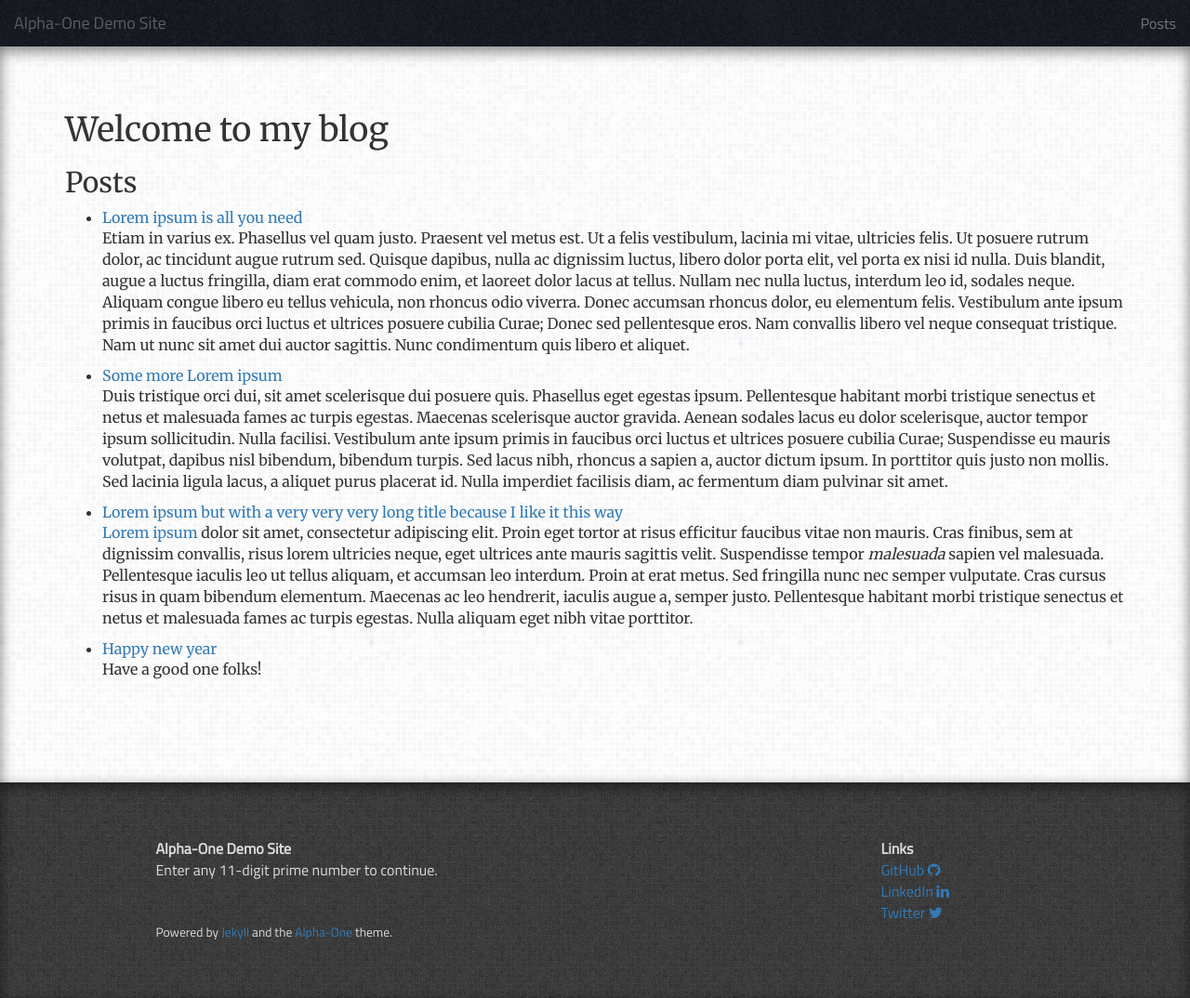
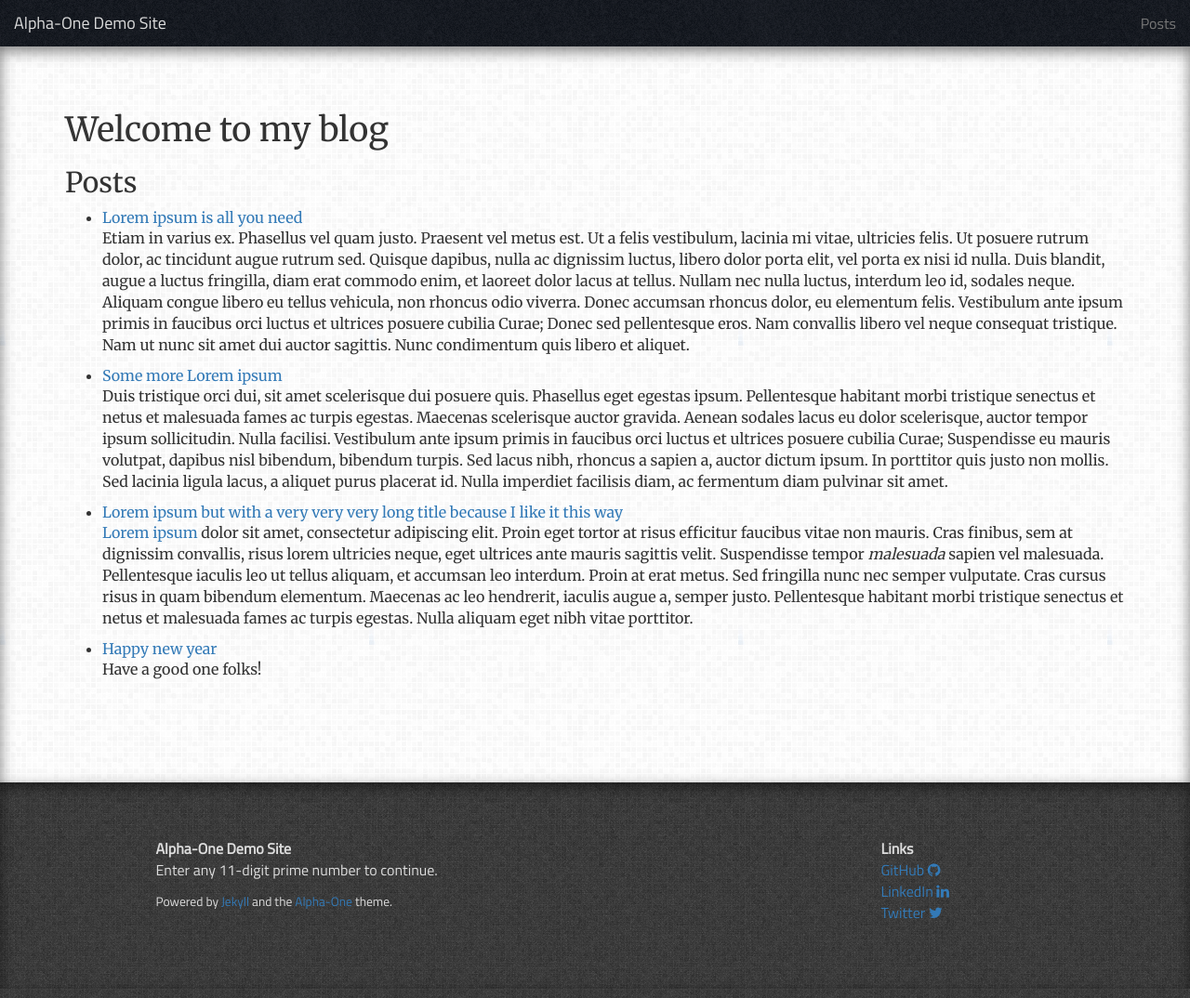
Before and after one commit to proudier/alpha-one, a Jekyll site: the page built from index.html, in a window 1280 px wide. Shown: the whole page at 93% size. Built offline with Jekyll 4.4.1, drawn with Linux system fonts in a browser that asks for light colours; nearby versions of some CDN libraries.

Commit message:
more compact footer

```diff
--- a/_includes/footer.html
+++ b/_includes/footer.html
@@ -5,10 +5,7 @@
                 <div class="col-md-8" >
                     <b>{{ site.title }}</b>
                     <p>{{ site.motto }}</p>
-                    <p>&nbsp;</p>
-                    {% if site.footer.size > 0 %}
-                        <small>{{ site.footer }}</small>
-                    {% endif %}
+                    <small>Powered by <a href="https://jekyllrb.com/">Jekyll</a> and the <a href="https://github.com/proudier/alpha-one">Alpha-One</a> theme.</small>
                 </div>
                 <div class="col-md-3">
                     <b>Links</b>
```
